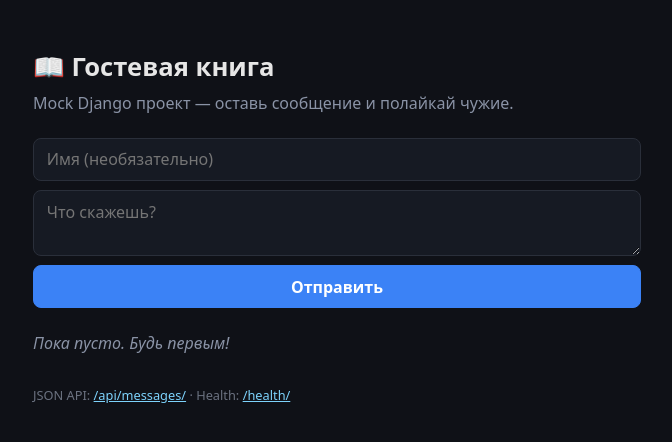
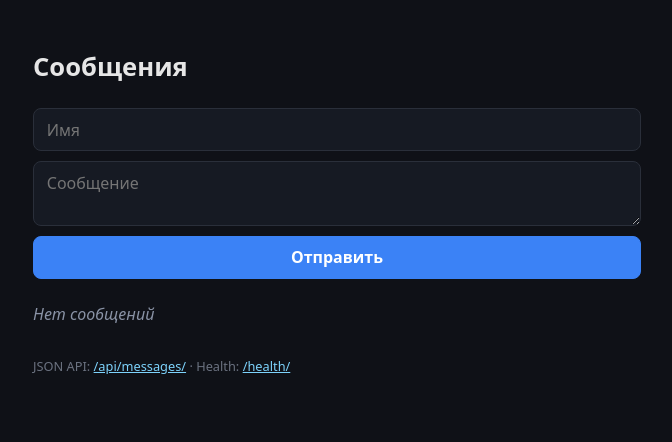
Before and after one commit to qnichi21999/django_proj, a Django app: template app/templates/index.html in a window 1280 px wide. Shown: the top 442 px of the page, without its empty margins (303-975 px from the left). Run offline with Django 5.2, Linux system fonts and the light colour scheme; the template is opened without the code that fills it, so the values that code supplies are empty.

Commit message:
change frontend

```diff
--- a/app/templates/index.html
+++ b/app/templates/index.html
@@ -3,7 +3,7 @@
 <head>
   <meta charset="utf-8">
   <meta name="viewport" content="width=device-width, initial-scale=1">
-  <title>Mock Django · Гостевая книга</title>
+  <title>Сообщения</title>
   <style>
     :root { color-scheme: dark; }
     * { box-sizing: border-box; }
@@ -42,13 +42,12 @@
   </style>
 </head>
 <body>
-  <h1>📖 Гостевая книга</h1>
-  <p class="sub">Mock Django проект — оставь сообщение и полайкай чужие.</p>
+  <h1>Сообщения</h1>
 
   <form class="post" method="post" action="{% url 'index' %}">
     {% csrf_token %}
-    <input name="name" placeholder="Имя (необязательно)" maxlength="50">
-    <textarea name="text" placeholder="Что скажешь?" maxlength="280" required></textarea>
+    <input name="name" placeholder="Имя" maxlength="50">
+    <textarea name="text" placeholder="Сообщение" maxlength="280" required></textarea>
     <button type="submit">Отправить</button>
   </form>
 
@@ -65,7 +64,7 @@
       </form>
     </div>
   {% empty %}
-    <p class="empty">Пока пусто. Будь первым!</p>
+    <p class="empty">Нет сообщений</p>
   {% endfor %}
 
   <footer>
```
